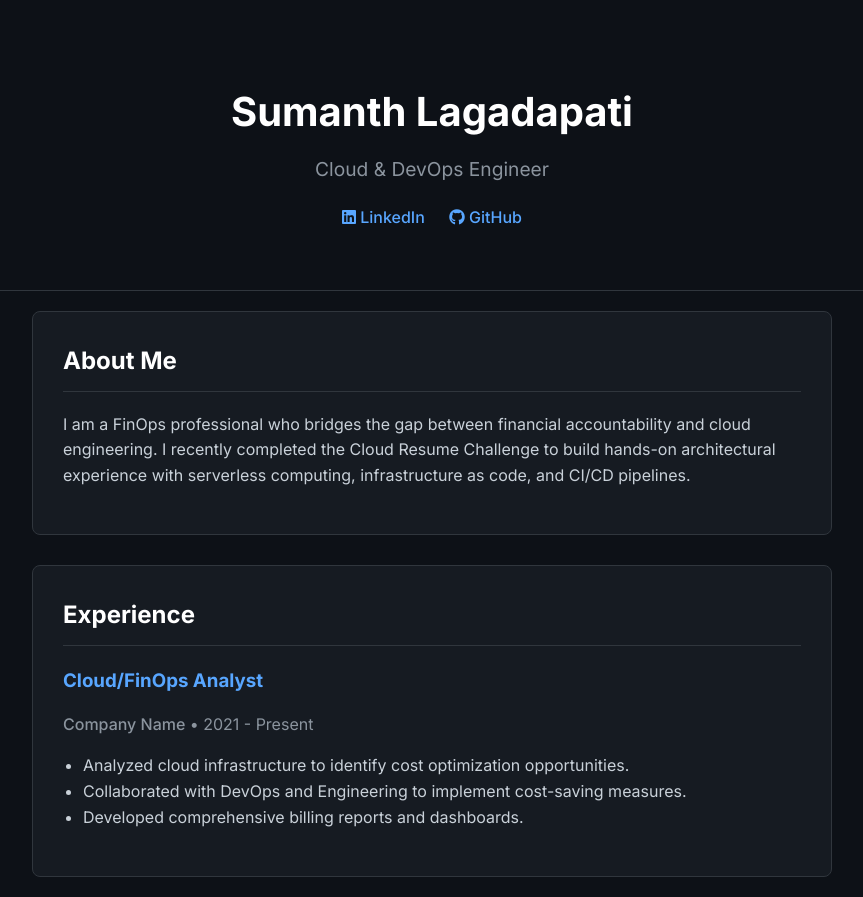
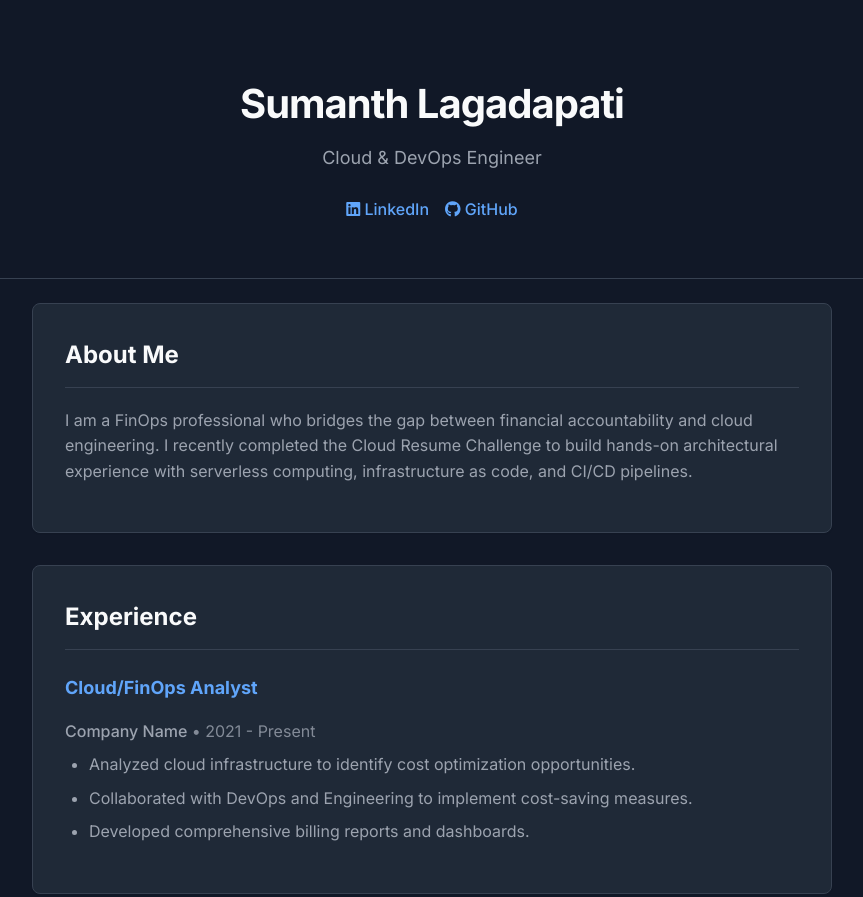
Before and after one commit to sumanthlagadapati/cloud-resume-challenge, a plain HTML site: page frontend/index.html in a window 1280 px wide. Shown: the top 897 px of the page, without its empty margins (208-1071 px from the left). Drawn offline with Linux system fonts and the light colour scheme.

Commit message:
style: refactor CSS variables and improve theming for better consistency

```diff
--- a/frontend/styles.css
+++ b/frontend/styles.css
@@ -1,13 +1,62 @@
 :root {
-    --bg-color: #0d1117;
-    --text-color: #c9d1d9;
-    --card-bg: #161b22;
-    --accent-color: #58a6ff;
-    --border-color: #30363d;
+  /* Color Tokens */
+  --color-primary-100: #f0f9ff;
+  --color-primary-500: #3b82f6;
+  --color-primary-900: #1e3a8a;
+
+  --color-secondary-100: #f3f4f6;
+  --color-secondary-500: #6b7280;
+  --color-secondary-900: #111827;
+
+  --color-success: #10b981;
+  --color-warning: #f59e0b;
+  --color-error: #ef4444;
+  --color-info: #3b82f6;
+
+  /* Typography Tokens */
+  --font-family-primary: 'Inter', system-ui, sans-serif;
+  --font-family-secondary: 'JetBrains Mono', monospace;
+
+  /* Spacing Tokens */
+  --space-1: 0.25rem;   /* 4px */
+  --space-2: 0.5rem;    /* 8px */
+  --space-3: 0.75rem;   /* 12px */
+  --space-4: 1rem;      /* 16px */
+  --space-6: 1.5rem;    /* 24px */
+  --space-8: 2rem;      /* 32px */
+  --space-12: 3rem;     /* 48px */
+  --space-16: 4rem;     /* 64px */
+
+  /* Shadow Tokens */
+  --shadow-sm: 0 1px 2px 0 rgb(0 0 0 / 0.05);
+  --shadow-md: 0 4px 6px -1px rgb(0 0 0 / 0.1);
+  --shadow-lg: 0 10px 15px -3px rgb(0 0 0 / 0.1);
+
+  /* Transition Tokens */
+  --transition-fast: 150ms ease;
+  --transition-normal: 300ms ease;
+  --transition-slow: 500ms ease;
+}
+
+/* Dark Theme overrides for the body (since it was originally dark mode) */
+body {
+  --color-primary-100: #1e3a8a;
+  --color-primary-500: #60a5fa;
+  --color-primary-900: #dbeafe;
+
+  --color-secondary-100: #111827;
+  --color-secondary-500: #9ca3af;
+  --color-secondary-900: #f9fafb;
+
+  --bg-color: var(--color-secondary-100);
+  --text-color: var(--color-secondary-500);
+  --heading-color: var(--color-secondary-900);
+  --card-bg: #1f2937;
+  --border-color: #374151;
 }
 
 body {
-    font-family: 'Inter', -apple-system, sans-serif;
+    font-family: var(--font-family-primary);
     background-color: var(--bg-color);
     color: var(--text-color);
     margin: 0;
@@ -18,7 +67,7 @@ body {
 .container {
     max-width: 800px;
     margin: 0 auto;
-    padding: 20px;
+    padding: var(--space-6);
 }
 
 .text-center {
@@ -26,89 +75,114 @@ body {
 }
 
 header {
-    padding: 60px 0 40px;
+    padding: var(--space-12) 0 var(--space-8);
     border-bottom: 1px solid var(--border-color);
 }
 
 header h1 {
     font-size: 2.5rem;
     margin: 0;
-    color: #ffffff;
+    color: var(--heading-color);
+    letter-spacing: -0.025em;
+    font-weight: 700;
 }
 
 .subtitle {
-    font-size: 1.2rem;
-    color: #8b949e;
-    margin-top: 10px;
+    font-size: 1.125rem;
+    color: var(--text-color);
+    margin-top: var(--space-2);
 }
 
 .social-links {
-    margin-top: 20px;
+    margin-top: var(--space-6);
+    display: flex;
+    justify-content: center;
+    gap: var(--space-4);
 }
 
 .social-links a {
-    color: var(--accent-color);
+    color: var(--color-primary-500);
     text-decoration: none;
-    margin: 0 10px;
     font-weight: 500;
+    transition: all var(--transition-fast);
 }
 
 .social-links a:hover {
+    color: var(--color-primary-100);
     text-decoration: underline;
 }
 
 main {
-    padding: 40px 0;
+    padding: var(--space-8) 0;
 }
 
 .card {
     background-color: var(--card-bg);
     border: 1px solid var(--border-color);
-    border-radius: 8px;
-    padding: 30px;
-    margin-bottom: 30px;
+    border-radius: 0.5rem;
+    padding: var(--space-8);
+    margin-bottom: var(--space-8);
+    box-shadow: var(--shadow-sm);
+    transition: all var(--transition-normal);
+}
+
+.card:hover {
+    box-shadow: var(--shadow-md);
+    transform: translateY(-2px);
 }
 
 .card h2 {
     margin-top: 0;
-    color: #ffffff;
+    color: var(--heading-color);
     border-bottom: 1px solid var(--border-color);
-    padding-bottom: 10px;
+    padding-bottom: var(--space-3);
+    font-weight: 600;
 }
 
 .job {
-    margin-top: 20px;
+    margin-top: var(--space-6);
 }
 
 .job h3 {
     margin: 0;
-    color: var(--accent-color);
+    color: var(--color-primary-500);
+    font-size: 1.125rem;
+    font-weight: 600;
 }
 
 .company {
-    color: #8b949e;
+    color: var(--text-color);
     font-weight: 500;
+    margin-bottom: var(--space-2);
 }
 
 .company span {
-    font-weight: normal;
+    font-weight: 400;
+    color: var(--text-color);
+    opacity: 0.8;
 }
 
 ul {
-    padding-left: 20px;
+    padding-left: var(--space-6);
+    margin-top: var(--space-2);
+}
+
+li {
+    margin-bottom: var(--space-2);
 }
 
 footer {
-    padding: 40px 0;
+    padding: var(--space-8) 0;
     border-top: 1px solid var(--border-color);
-    color: #8b949e;
+    color: var(--text-color);
 }
 
 .small {
-    font-size: 0.85rem;
+    font-size: 0.875rem;
 }
 
 #visitor-count {
-    font-weight: bold;
-    color: var(--accent-color);
+    font-weight: 600;
+    color: var(--color-primary-500);
+    font-family: var(--font-family-secondary);
 }
```
